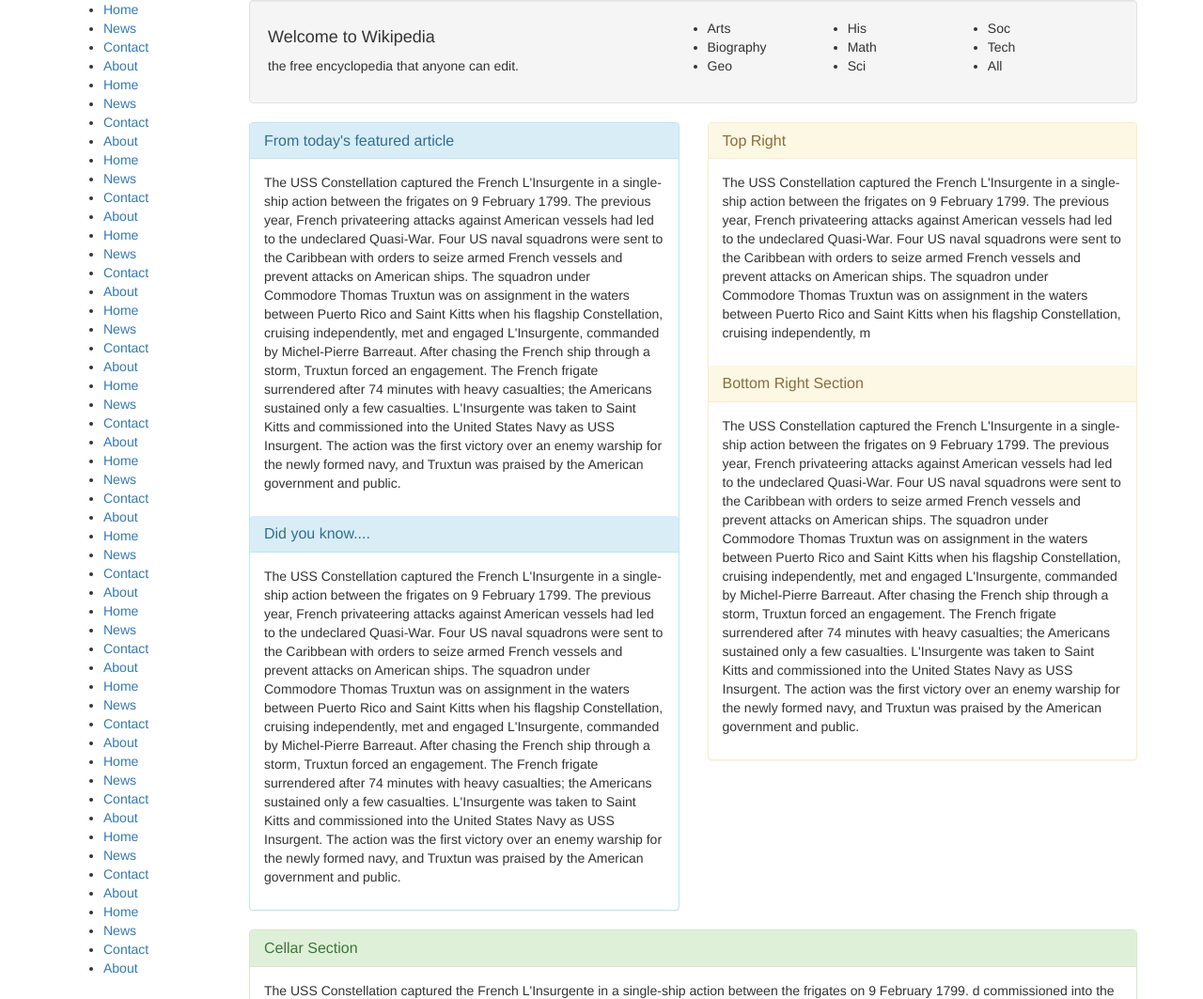
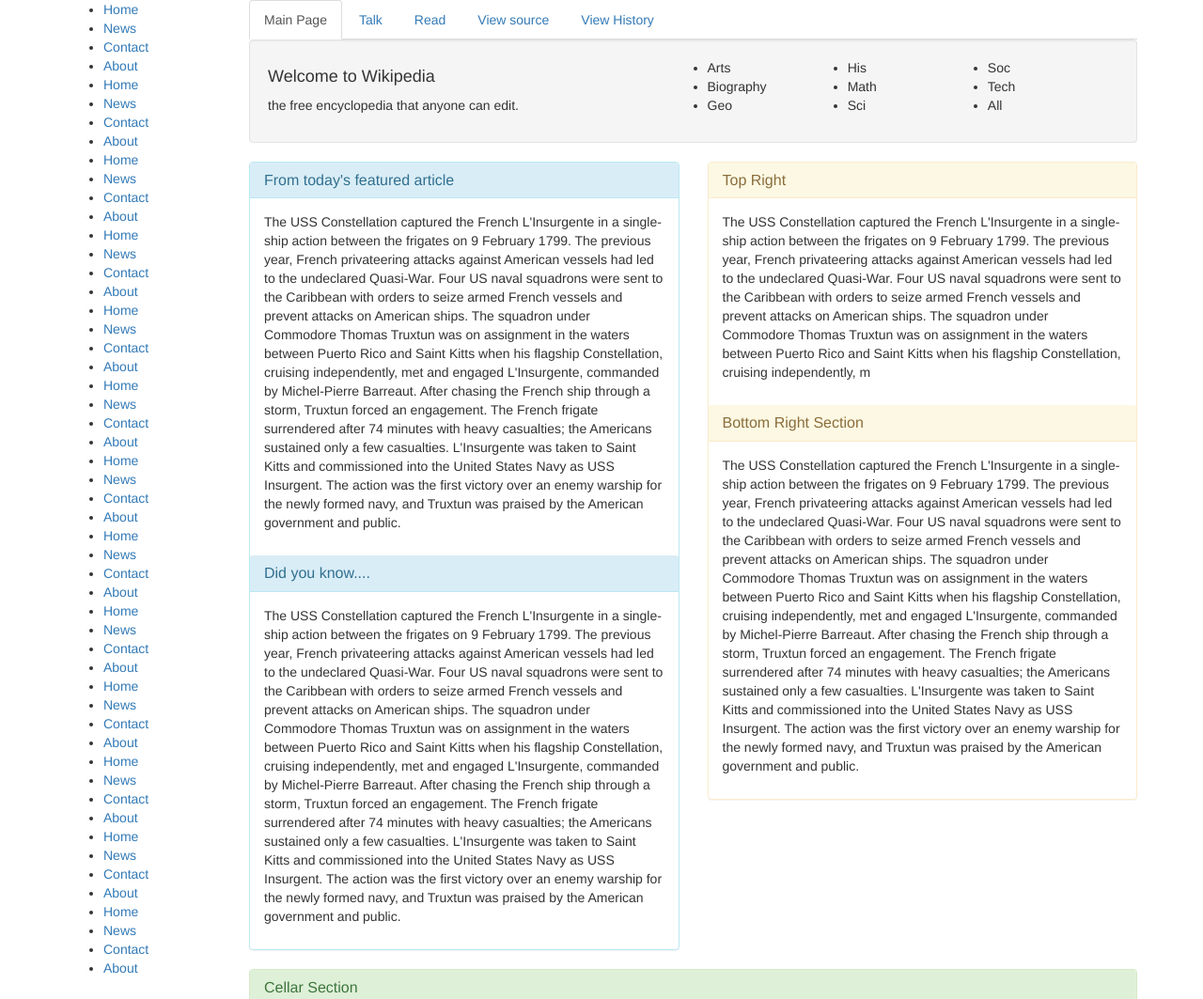
Before and after one commit to seacamjen/wiki, a plain HTML site: page index.html in a window 1280 px wide. Shown: the top 1063 px of the page at 94% size. Drawn offline with Linux system fonts and the light colour scheme.

Commit message:
Add top tabs

```diff
--- a/index.html
+++ b/index.html
@@ -66,6 +66,13 @@
             </ul>
           </div>
           <div class="col-lg-10">
+            <ul class="nav nav-tabs">
+              <li role="presentation" class="active"><a href="#">Main Page</a></li>
+              <li role="presentation"><a href="#">Talk</a></li>
+              <li role="presentation"><a href="#">Read</a></li>
+              <li role="presentation"><a href="#">View source</a></li>
+              <li role="presentation"><a href="#">View History</a></li>
+            </ul>
               <div class="well">
                 <div class="row">
                   <div class="col-lg-6">
```
